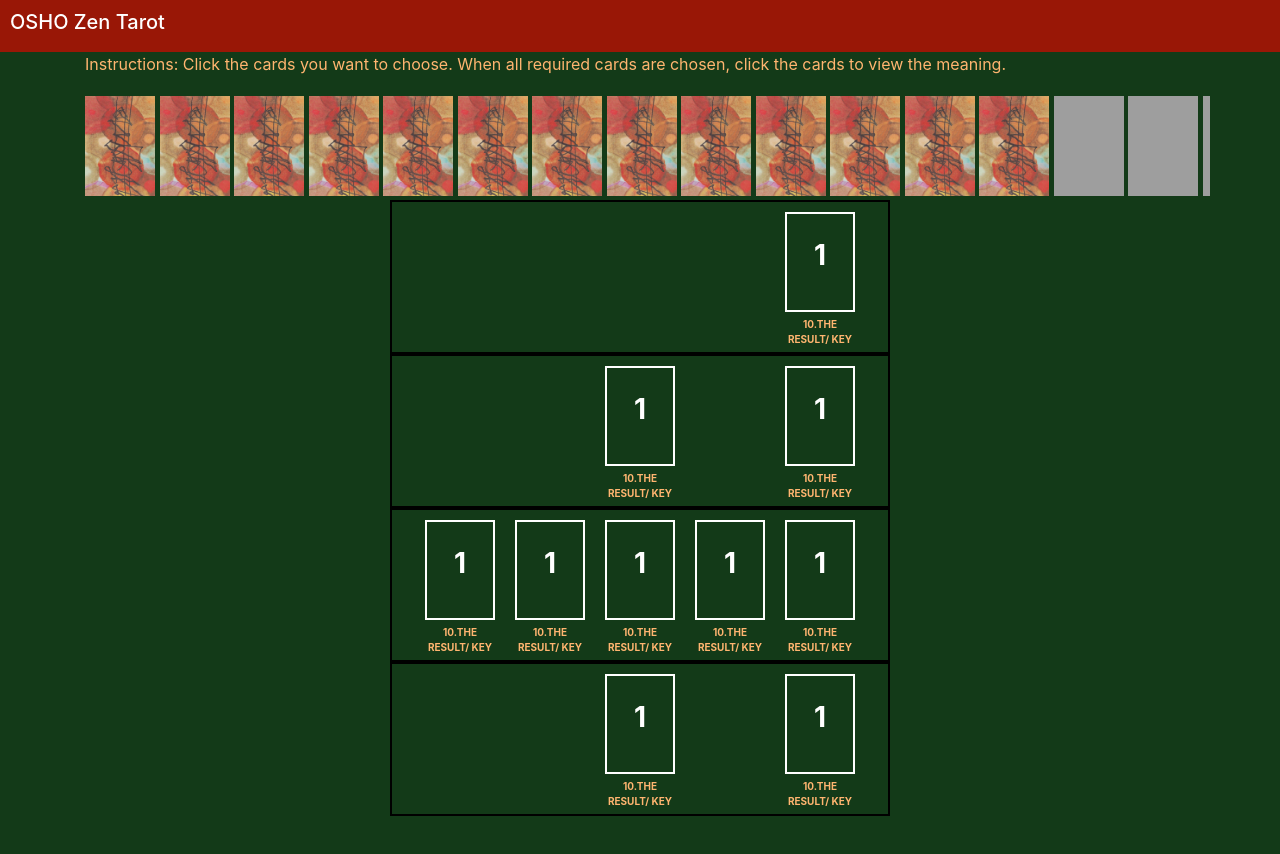
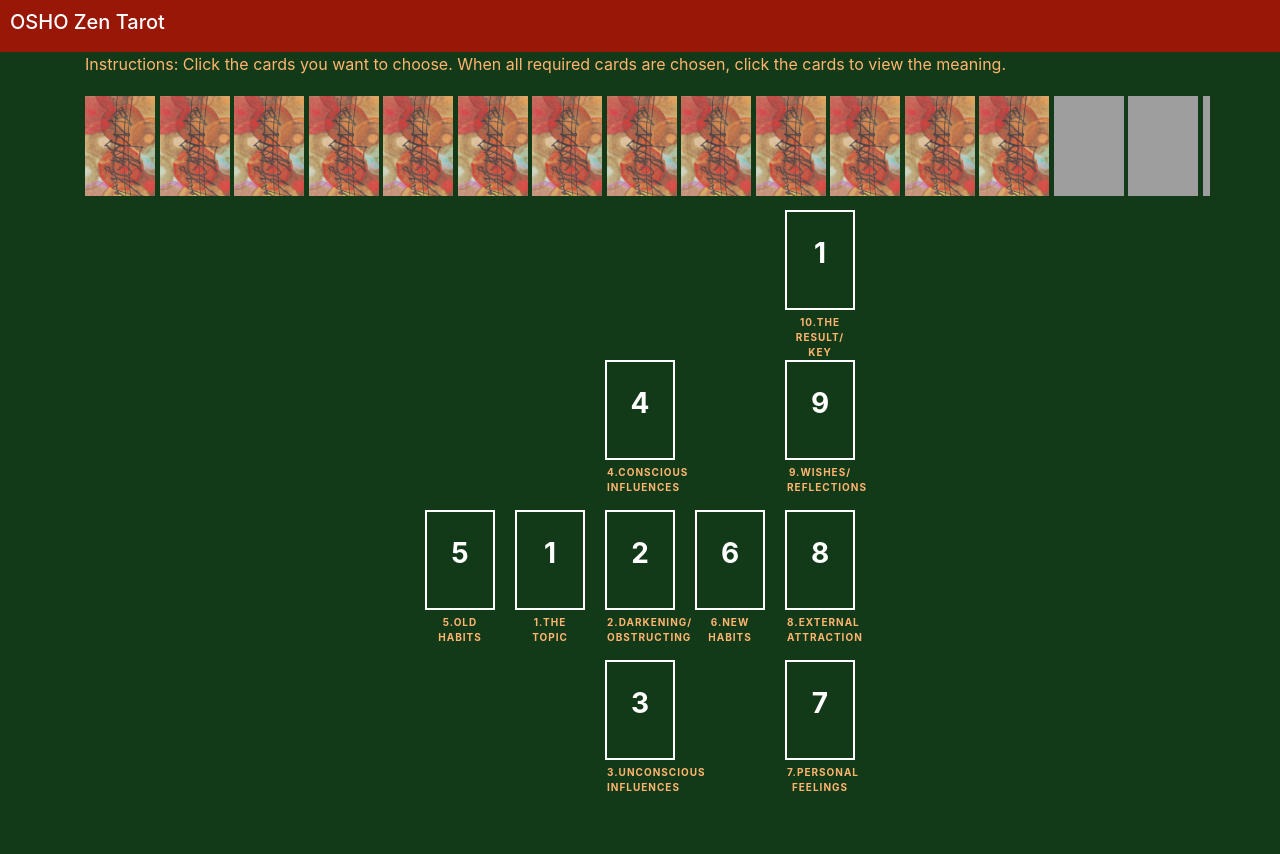
Before and after one commit to Code-Institute-Submissions/interactive-frontend-5, a plain HTML site: page game.html in a window 1280 px wide. Shown: the top 854 px of the page. Drawn offline with nearby package versions, Linux system fonts and the light colour scheme; grey boxes are pictures that could not be loaded.

Commit message:
gave correct meaning to cards, rm border

```diff
--- a/assets/css/style.css
+++ b/assets/css/style.css
@@ -60,7 +60,6 @@ p {
   flex-wrap: wrap;
   width: 500px;
   margin: 0 auto;
-  border: 2px solid black;
   justify-content: center;
   align-items: center;
 }
@@ -89,6 +88,7 @@ p {
   padding-top: 25px;
   font-weight: bold;
   font-size: 10px;
+  letter-spacing: 1px;
 }
 
 .hidden-card {
--- a/game.html
+++ b/game.html
@@ -160,8 +160,8 @@
             </div>
             <div class="column">
                 <div class="card-container">
-                    <p class="card-nr">1</p>
-                    <p class="card-meaning">10.THE RESULT/ KEY</p>
+                    <p class="card-nr">4</p>
+                    <p class="card-meaning">4.CONSCIOUS INFLUENCES</p>
                 </div>
             </div>
             <div class="column">
@@ -172,8 +172,8 @@
             </div>
             <div class="column">
                 <div class="card-container">
-                    <p class="card-nr">1</p>
-                    <p class="card-meaning">10.THE RESULT/ KEY</p>
+                    <p class="card-nr">9</p>
+                    <p class="card-meaning">9.WISHES/ REFLECTIONS</p>
                 </div>
             </div>
         </div>
@@ -182,32 +182,32 @@
         <div class="card-row text-center">
             <div class="column">
                 <div class="card-container">
-                    <p class="card-nr">1</p>
-                    <p class="card-meaning">10.THE RESULT/ KEY</p>
+                    <p class="card-nr">5</p>
+                    <p class="card-meaning">5.OLD HABITS</p>
                 </div>
             </div>
             <div class="column">
                 <div class="card-container">
                     <p class="card-nr">1</p>
-                    <p class="card-meaning">10.THE RESULT/ KEY</p>
+                    <p class="card-meaning">1.THE TOPIC</p>
                 </div>
             </div>
             <div class="column">
                 <div class="card-container">
-                    <p class="card-nr">1</p>
-                    <p class="card-meaning">10.THE RESULT/ KEY</p>
+                    <p class="card-nr">2</p>
+                    <p class="card-meaning">2.DARKENING/ OBSTRUCTING</p>
                 </div>
             </div>
             <div class="column">
                 <div class="card-container">
-                    <p class="card-nr">1</p>
-                    <p class="card-meaning">10.THE RESULT/ KEY</p>
+                    <p class="card-nr">6</p>
+                    <p class="card-meaning">6.NEW HABITS</p>
                 </div>
             </div>
             <div class="column">
                 <div class="card-container">
-                    <p class="card-nr">1</p>
-                    <p class="card-meaning">10.THE RESULT/ KEY</p>
+                    <p class="card-nr">8</p>
+                    <p class="card-meaning">8.EXTERNAL ATTRACTION</p>
                 </div>
             </div>
         </div>
@@ -228,8 +228,8 @@
             </div>
             <div class="column">
                 <div class="card-container">
-                    <p class="card-nr">1</p>
-                    <p class="card-meaning">10.THE RESULT/ KEY</p>
+                    <p class="card-nr">3</p>
+                    <p class="card-meaning">3.UNCONSCIOUS INFLUENCES</p>
                 </div>
             </div>
             <div class="column">
@@ -240,8 +240,8 @@
             </div>
             <div class="column">
                 <div class="card-container">
-                    <p class="card-nr">1</p>
-                    <p class="card-meaning">10.THE RESULT/ KEY</p>
+                    <p class="card-nr">7</p>
+                    <p class="card-meaning">7.PERSONAL FEELINGS</p>
                 </div>
             </div>
         </div>
```
